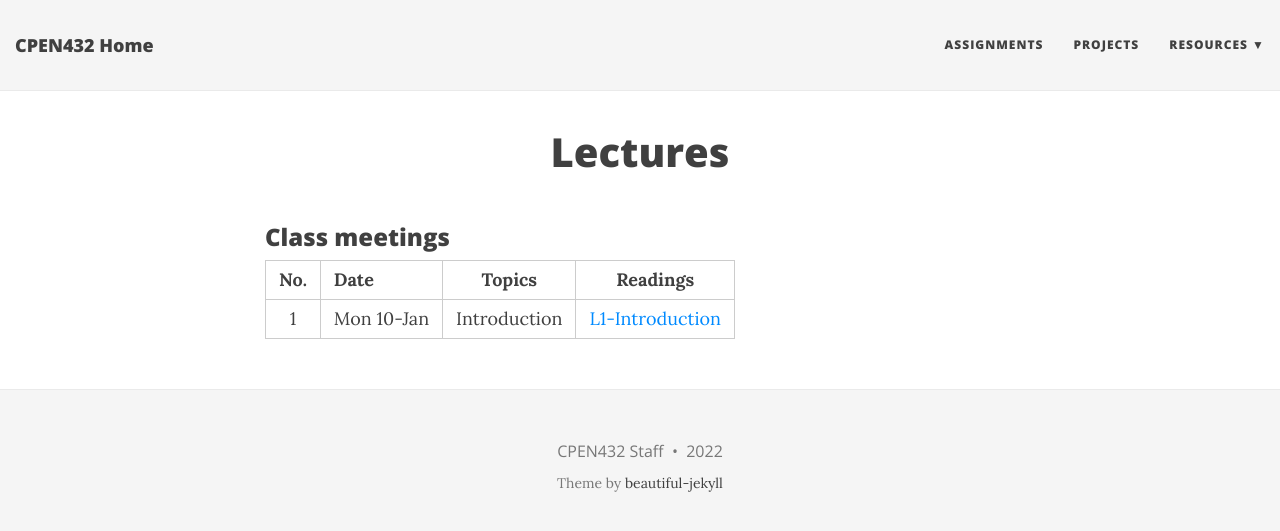
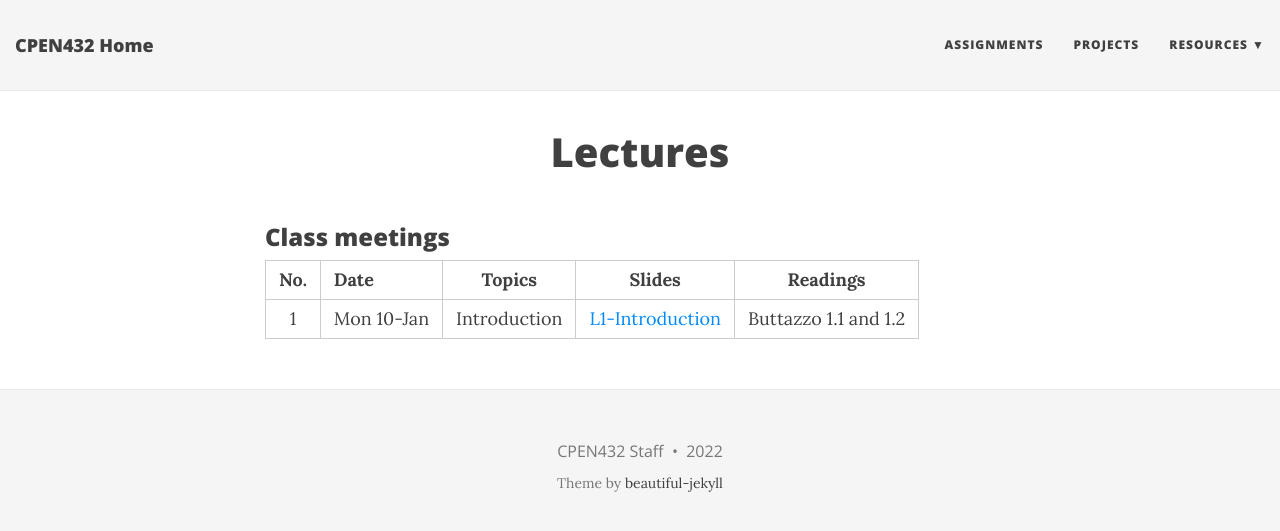
Before and after one commit to CPEN432/cpen432.github.io, a Jekyll site: the page built from lectures.md, in a window 1280 px wide. Shown: the top 531 px of the page. Built offline with Jekyll 4.4.1, drawn with Linux system fonts in a browser that asks for light colours; nearby versions of some CDN libraries.

Commit message:
Update lectures.md

```diff
--- a/lectures.md
+++ b/lectures.md
@@ -4,9 +4,9 @@ title: Lectures
 
 ### Class meetings
 
-| **No.** | **Date** | **Topics** | **Readings** |
-|:-------:|:---------|:----------:|:------------:|
-|  1  | Mon 10-Jan | Introduction | [L1-Introduction](http://cpen432.github.io/resources/gujarati-slides/1-introduction.pdf) |
+| **No.** | **Date** | **Topics** | **Slides** | **Readings** |
+|:-------:|:---------|:----------:|:----------:|:------------:|
+|  1  | Mon 10-Jan | Introduction | [L1-Introduction](http://cpen432.github.io/resources/gujarati-slides/1-introduction.pdf) | Buttazzo 1.1 and 1.2 |
 
 <!-- | **No.** | **Date** | **Topics** | **Readings** | -->
 <!-- |:---:|:-------|:---:|:----:| -->
```
